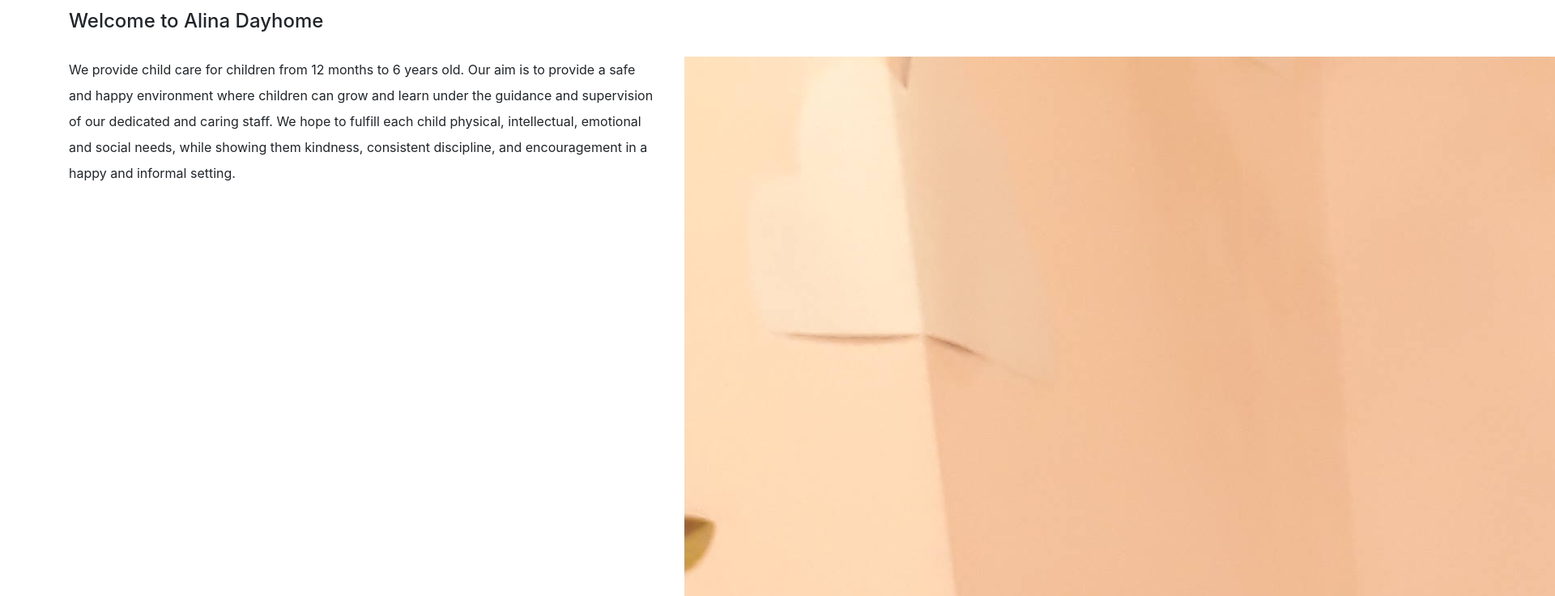
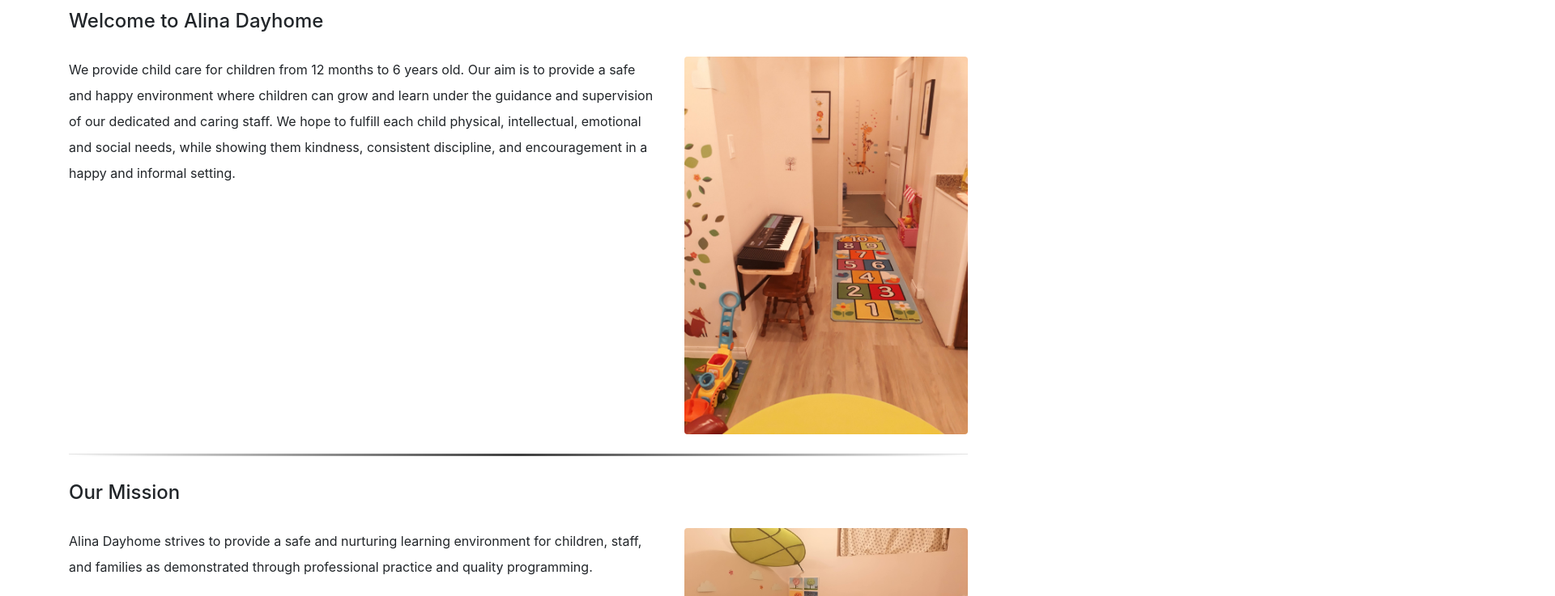
Before and after one commit to alinadayhome/alinadayhome, a plain HTML site: page index.html in a window 1280 px wide. Shown: the part 763-1500 px from the top of the page at 81% size, 1920 px wide, since content can reach past the window. Drawn offline with Linux system fonts and the light colour scheme.

Commit message:
Update index.html

```diff
--- a/index.html
+++ b/index.html
@@ -46,7 +46,7 @@
     <p class="headline">
 	</p>
     <div class="row">
-      <div class="col-sm-4 order-sm-2 mb-2"><img src="assets/img/index/1.jpg" class="" alt="welcome"/>
+      <div class="col-sm-4 order-sm-2 mb-2"><img src="assets/img/index/1.jpg" class="img-fluid rounded" alt="welcome"/>
       </div>
       <div class="col-sm-8 order-sm-1 mb-2">
 	      <p> We provide child care for children from 12 months to 6 years old.
```
